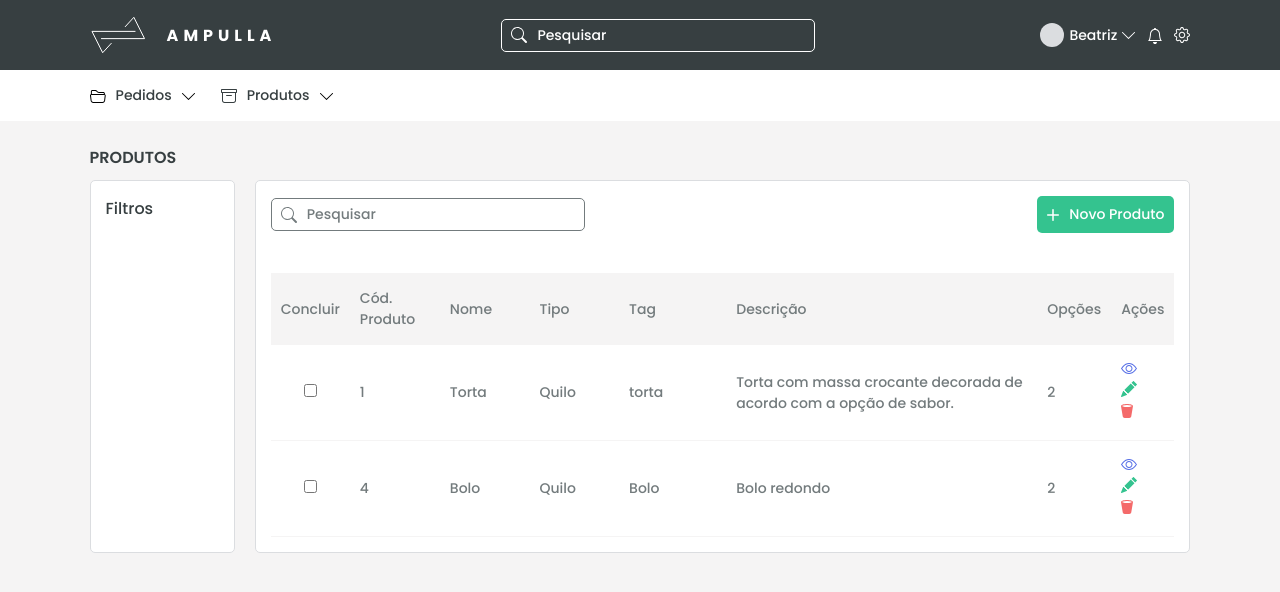
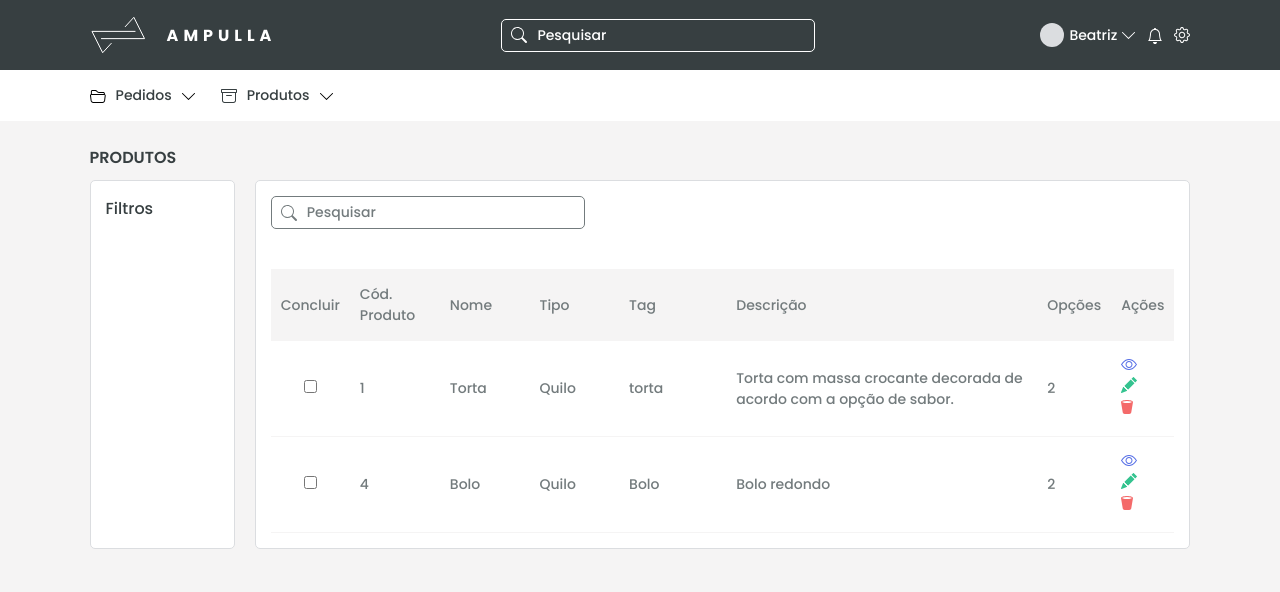
Before and after one commit to Emerson-MM-Filho/Order-Manager-Front, a React (Create React App) app: page /products in a window 1280 px wide. Shown: the top 592 px of the page. Built offline with nearby package versions, Linux system fonts and the light colour scheme.

Commit message:
remove new product button

```diff
--- a/src/components/AllProductsTable/index.js
+++ b/src/components/AllProductsTable/index.js
@@ -1,24 +1,19 @@
 import React, { useContext } from 'react'
 import './style.scss'
 
-import { useHistory } from 'react-router-dom'
-import { plusIcon } from '../../icons'
 import DefaultContainer from '../DefaultContainer'
 import SearchBar from '../SearchBar'
-import DefaultButton from '../DefaultButton'
 import AllProductsContext from '../../context/allProducts/allProductsContext'
 import TableDataRowAllProducts from '../TableDataRowAllProducts'
 
 function AllProductsTable() {
   const { products } = useContext(AllProductsContext)
-  const history = useHistory()
 
   return (
     <DefaultContainer addClass='all-products'>
       <div className='all-products-table-container'>
         <div className='all-products-table-container-header'>
           <SearchBar theme='gray'/>
-          <DefaultButton icon={plusIcon} text='Novo Produto' handleClick={() => history.push('/new-product')}/>
         </div>
         <div className='all-products-table'>
           <table>
```
